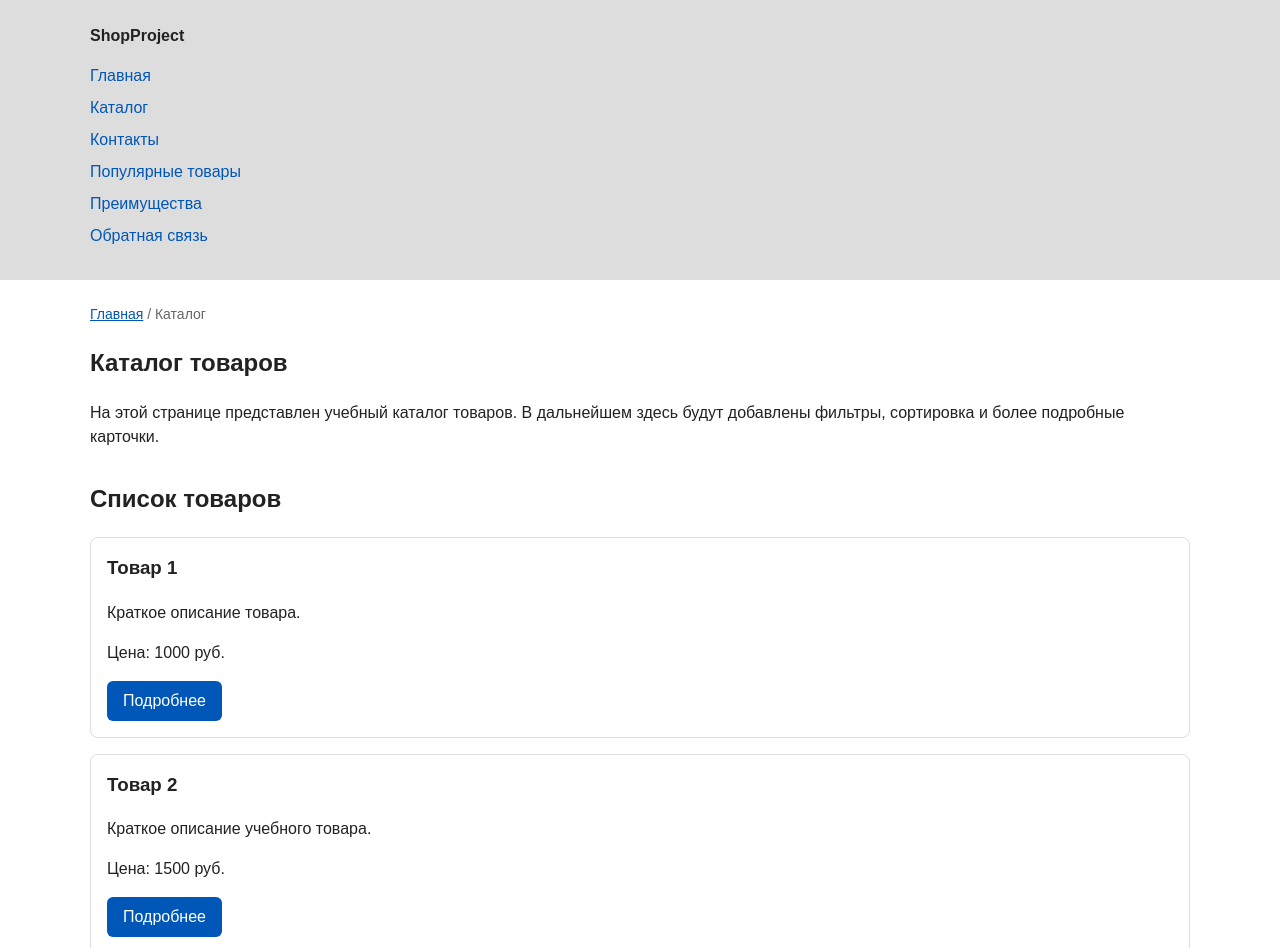
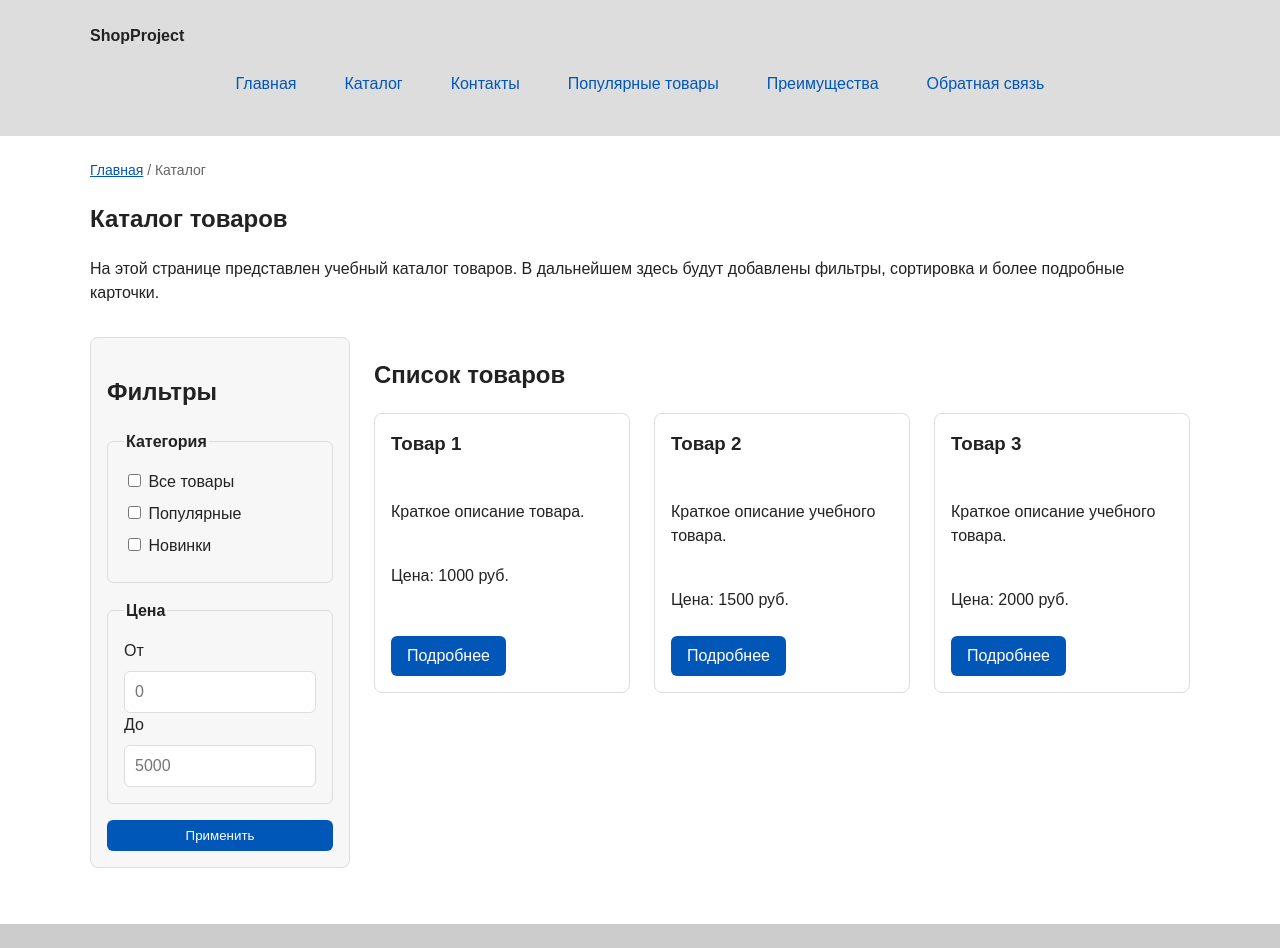
Before and after one commit to zcryl/kr1-html-css-shop, a plain HTML site: page catalog.html in a window 1280 px wide. Shown: the top 948 px of the page. Drawn offline with Linux system fonts and the light colour scheme.

Commit message:
feat: add flex navigation and grid catalog layout

```diff
--- a/catalog.html
+++ b/catalog.html
@@ -46,9 +46,48 @@
                 </p>
             </section>
 
-            <section class="section">
+            <section class="catalog-layout">
+                <aside class="catalog-filters">
+                    <h2>Фильтры</h2>
+
+                    <form class="filters-form" action="#" method="get">
+                    <fieldset>
+                        <legend>Категория</legend>
+
+                        <label>
+                        <input type="checkbox" name="category" value="all">
+                        Все товары
+                        </label>
+
+                        <label>
+                        <input type="checkbox" name="category" value="popular">
+                        Популярные
+                        </label>
+
+                        <label>
+                        <input type="checkbox" name="category" value="new">
+                        Новинки
+                        </label>
+                    </fieldset>
+
+                    <fieldset>
+                        <legend>Цена</legend>
+
+                        <label for="price-from">От</label>
+                        <input id="price-from" name="price-from" type="number" min="0" placeholder="0">
+
+                        <label for="price-to">До</label>
+                        <input id="price-to" name="price-to" type="number" min="0" placeholder="5000">
+                    </fieldset>
+
+                    <button class="button" type="submit">Применить</button>
+                    </form>
+                </aside>
+
+                <section class="catalog-products">
                     <h2>Список товаров</h2>
 
+                    <div class="products-grid">
                 <article class="product-card">
                     <h3>Товар 1</h3>
                     <p>Краткое описание товара.</p>
@@ -69,11 +108,13 @@
                     <p>Цена: 2000 руб.</p>
                     <a class="button" href="index.html#popular">Подробнее</a>
                 </article>
+                    </div>
+                </section>
             </section>
         </main>
+    </body>
     <footer>
         <p>&copy; 2026 Учебный проект. Все права защищены.</p>
         <p>Дисциплина: Фронтенд и бэкенд разработка</p>
     </footer>
-    </body>
 </html>
--- a/css/style.css
+++ b/css/style.css
@@ -97,6 +97,11 @@
 }
 
 .site-nav__list {
+  display: flex;
+  flex-wrap: wrap;
+  justify-content: center;
+  align-items: center;
+  gap: var(--space-md);
   padding: 0;
   margin: var(--space-md) 0 0;
   list-style: none;
@@ -107,12 +112,18 @@
 }
 
 .site-nav__list a {
+  display: inline-block;
+  padding: var(--space-sm) var(--space-md);
   color: var(--color-primary);
   text-decoration: none;
+  border-radius: var(--radius-sm);
+
 }
 
 .site-nav__list a:hover {
-  text-decoration: underline;
+  color: var(--color-white);
+  background-color: var(--color-primary);
+
 }
 
 /* ===============================
@@ -140,12 +151,21 @@
 
 
 .product-card {
+  display: flex;
+  flex-direction: column;
+  gap: var(--space-sm);
   margin-bottom: var(--space-md);
   padding: var(--space-md);
   border: 1px solid var(--color-border);
   border-radius: var(--radius-md);
   background-color: var(--color-bg);
 }
+
+.product-card .button {
+  margin-top: auto;
+  align-self: flex-start;
+}
+
 
 .product-card:hover {
   border-color: var(--color-primary);
@@ -336,3 +356,62 @@
   outline: 2px dashed var(--color-primary);
   outline-offset:4px;
 }
+
+/* Добавление grid */
+.products-grid{
+  display: grid;
+  grid-template-columns: repeat(3, 1fr);
+  gap:var(--space-lg);
+}
+
+/* Организация страницы каталога через CSS Grid */
+.catalog-layout {
+  max-width: var(--container-width);
+  margin: 0 auto var(--space-xl);
+  display: grid;
+  grid-template-columns: 260px 1fr;
+  grid-template-areas: "filters products";
+  gap: var(--space-lg);
+}
+
+.catalog-filters {
+  grid-area: filters;
+  padding: var(--space-md);
+  border: 1px solid var(--color-border);
+  border-radius: var(--radius-md);
+  background-color: var(--color-surface);
+}
+
+.catalog-products {
+  grid-area: products;
+}
+
+/* Оформление формы фильтров */
+.filters-form {
+  display: grid;
+  gap: var(--space-md);
+}
+
+.filters-form fieldset {
+  margin: 0;
+  padding: var(--space-md);
+  border: 1px solid var(--color-border);
+  border-radius: var(--radius-sm);
+}
+
+.filters-form legend {
+  font-weight: 700;
+}
+
+.filters-form label {
+  display: block;
+  margin-bottom: var(--space-sm);
+}
+
+.filters-form input[type="number"] {
+  width: 100%;
+  padding: 8px 10px;
+  border: 1px solid var(--color-border);
+  border-radius: var(--radius-sm);
+  font: inherit;
+}
```
Also changed, not shown: index.html (+2 -1 lines), 1 other file. Lines whose indentation alone changed are shown as unchanged.
